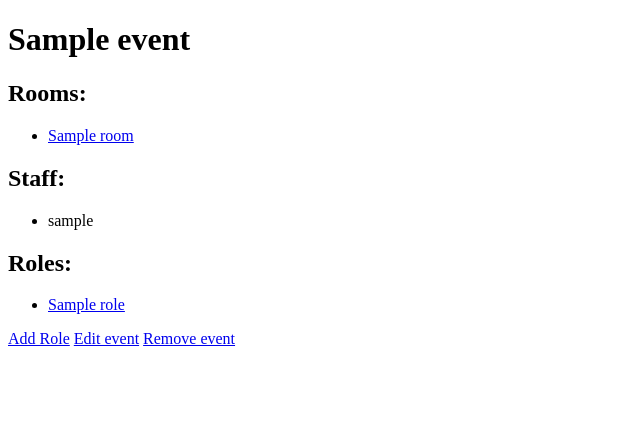
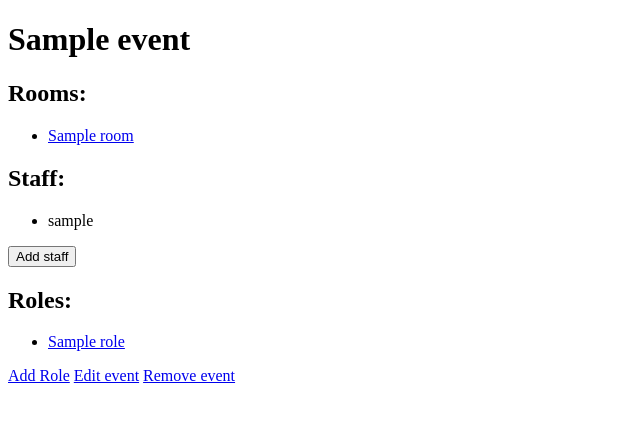
Before and after one commit to PokerFacowaty/sinpp, a Django app: template schedule/templates/schedule/base_event.html in a window 1280 px wide. Shown: the top 422 px of the page, without its empty margins (0-640 px from the left). Run offline with Django 4.2, Linux system fonts and the light colour scheme; the template is opened without the code that fills it: most values are stand-ins (such as "Sample title", 1, 10 or a date in 2020).

Commit message:
Added necessary elements for adding new staff members

```diff
--- a/schedule/templates/schedule/base_event.html
+++ b/schedule/templates/schedule/base_event.html
@@ -1,6 +1,9 @@
 {% extends 'schedule/base.html' %}
 {% load static %}
 {% block title %}{{ event.NAME }} - Schedule-i-nator++{% endblock %}
+{% block head %}
+<script src="{% static "schedule/js/base_event.js" %}"></script>
+{% endblock %}
 {% block content %}
         <h1>{{ event.NAME }}</h1>
         <h2>Rooms:</h2>
@@ -10,11 +13,12 @@
         {% endfor %}
         </ul>
         <h2>Staff:</h2>
-        <ul>
+        <ul id='staff-list'>
         {% for person in event.staff %}
             <li>{{ person.username }}</li>
         {% endfor %}
         </ul>
+        <button id="get-users-button">Add staff</button>
         <h2>Roles:</h2>
         <ul>
         {% for role in event.roles %}
```
